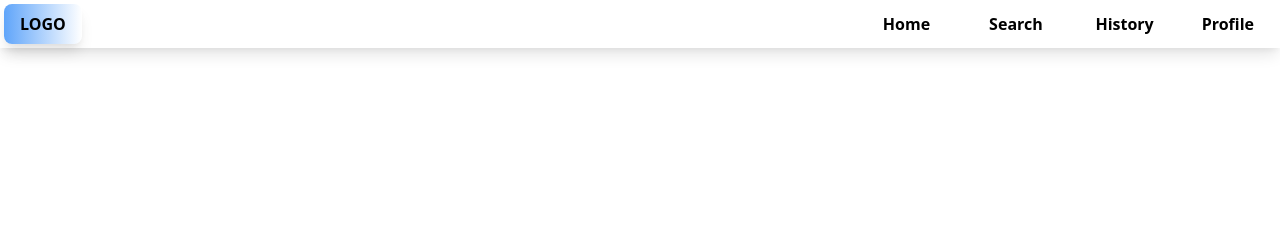
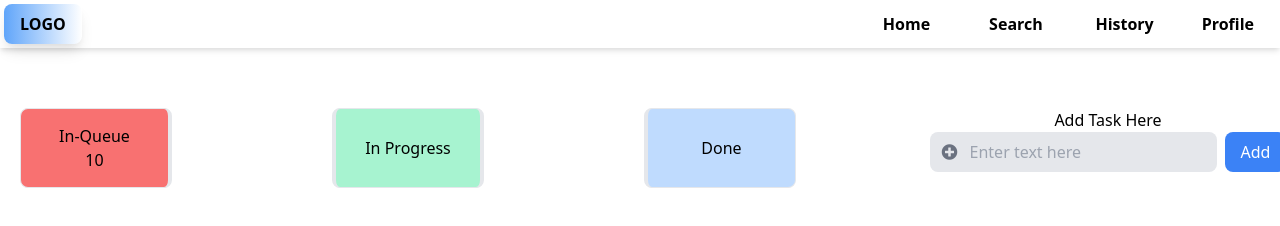
Before and after one commit to Nsairun/taskmanagementjs, a plain HTML site: page index.html in a window 1280 px wide. Drawn offline with nearby package versions, Linux system fonts and the light colour scheme.

Commit message:
adding some components

```diff
--- a/index.html
+++ b/index.html
@@ -11,8 +11,9 @@
     <title>Document</title>
   </head>
   <body>
+    <div>
     <div
-      class=" text-black shadow-lg flex justify-between items-center p-1"
+      class=" text-black shadow-md flex justify-between items-center p-1"
     >
       <a href="" class="font-bold py-2 px-4 rounded hover:text-blue-700 hover:bg-white text-#fff-500 bg-gradient-to-r from-blue-400 via-#fff-500 to-#000-500 rounded-lg shadow-lg hover:scale-105 transition-transform duration-500 p-1"">LOGO</a>
       <ul class="grid grid-cols-4 gap-4 bg-blue">
@@ -22,5 +23,34 @@
         <li class="hover:bg-blue-200 text-black font-bold py-2 px-4 rounded transition-transform duration-300 transform hover:scale-110">Profile</li>
       </ul>
     </div>
+    <div class="grid grid-cols-4 gap-2 bg-blue mt-10 p-5">
+      <div class="p-2 w-1/2 h-20 flex justify-center flex-col items-center rounded-lg border-r-4 border-ash-500 border bg-red-400">
+        In-Queue
+        <p>10</p>
+      </div>
+      <div class="p-2 w-1/2 h-20 flex justify-center flex-col items-center rounded-lg border-l-4 border-r-4 border-r-green-500 border bg-green-200">
+        In Progress
+      </div>
+      <div class="p-2 w-1/2 h-20 flex justify-center flex-col items-center rounded-lg border-l-4 border-l-red-500 border bg-blue-200">
+        Done
+      </div>
+      <div>
+        <div class="flex items-center justify-center flex-col">
+          <h1>Add Task Here</h1>
+          <div class="flex items-center justify-center">
+            <div class="relative">
+              <input type="text" class="bg-gray-200 text-gray-800 rounded-lg pl-10 pr-4 py-2 focus:outline-none focus:shadow-outline" placeholder="Enter text here">
+              <div class="absolute inset-y-0 left-0 pl-3 flex items-center pointer-events-none">
+                <i class="fas fa-plus-circle text-gray-500"></i>
+              </div>
+            </div>
+            <button class="ml-2 bg-blue-500 hover:bg-blue-600 text-white rounded-lg px-4 py-2 focus:outline-none">Add</button>
+          </div>
+          </div>
+        </div>
+
+      </div>
+    </div>
+  </div>
   </body>
 </html>
```
